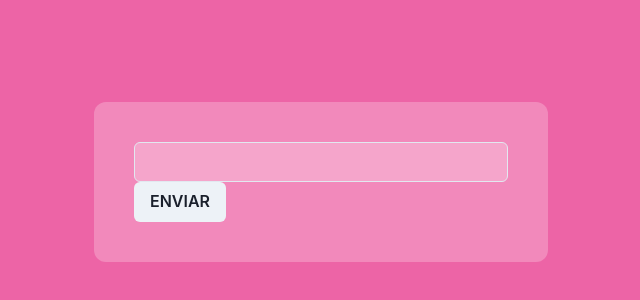
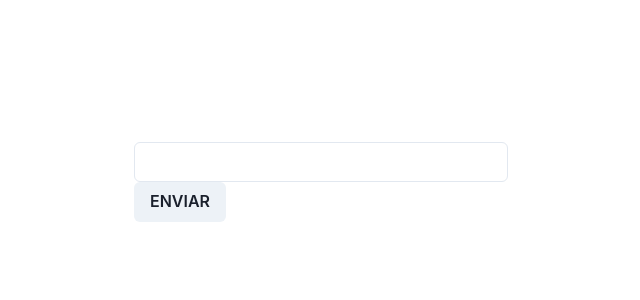
Before and after one commit to camille-policarpo/projetoCT, a Next.js app: page / in a window 1280 px wide. Shown: the part 218-518 px from the top of the page, without its empty margins (319-959 px from the left). Built offline with nearby package versions, Linux system fonts and the light colour scheme.

Commit message:
troca de cor

```diff
--- a/src/pages/index.tsx
+++ b/src/pages/index.tsx
@@ -19,7 +19,7 @@ const Home: NextPage = () => {
       </Head>
 
       <main>
-        <Flex as={"form"} h={"100vh"} justifyContent="center" alignItems={"center"} bg="pink.400" onSubmit= {(event) => onSubmit(event)}>
+        <Flex as={"form"} h={"100vh"} justifyContent="center" alignItems={"center"} bg="black.400" onSubmit= {(event) => onSubmit(event)}>
           <Box borderRadius="xl" bg="whiteAlpha.400" padding="10">
             <Text>{texto}</Text>
             <Input onChange= {(event) => setTexto(event.target.value)}/>
```
